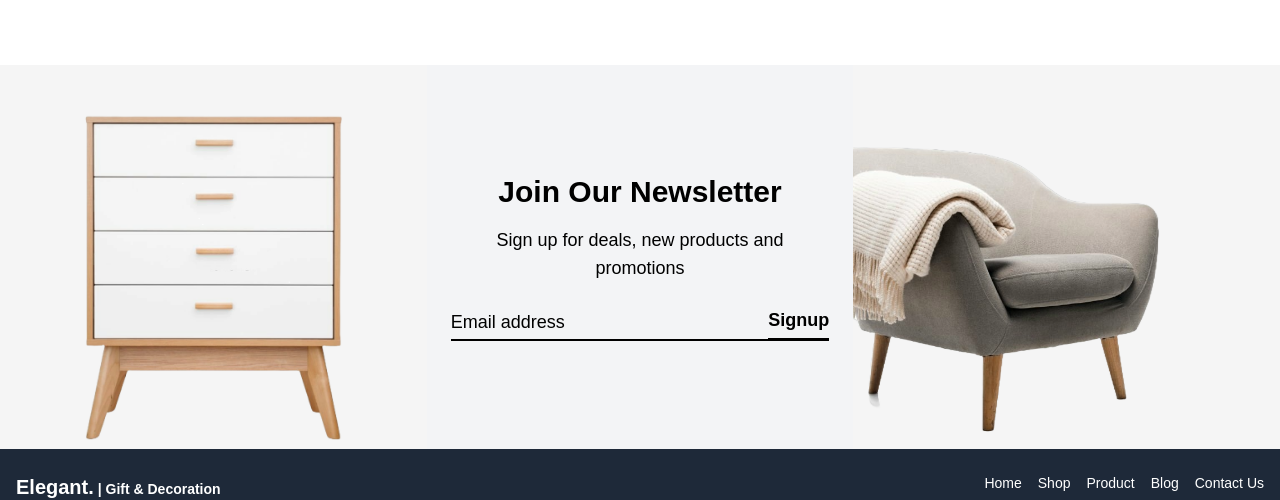
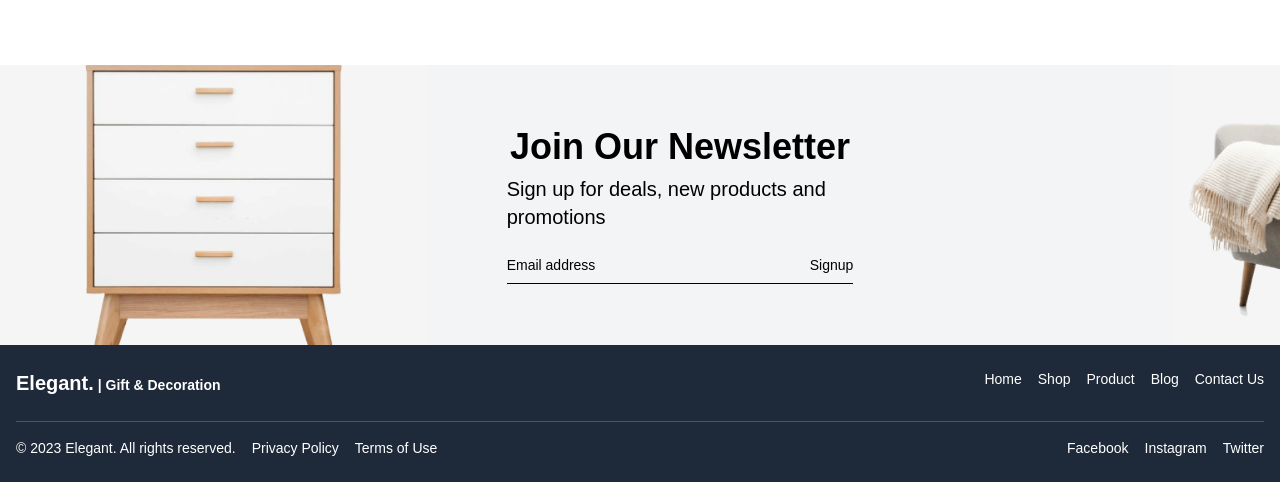
Before and after one commit to Igiraneza1/Elegant, a Next.js app: page /home1 in a window 1280 px wide. Shown: the part 2876-3376 px from the top of the page. Built offline with nearby package versions, Linux system fonts and the light colour scheme.

Commit message:
edited newsletter

```diff
--- a/src/app/home1/page.tsx
+++ b/src/app/home1/page.tsx
@@ -99,7 +99,7 @@ export default function Dashboard1() {
   </div>
 </div>
 
-<section className="w-full ml-50 px-4 md:px-8 py-20 ">
+<section className="w-full ml-50 px-2 md:px-6 py-20 ">
   <div className="flex justify-between items-center mb-12 px-2">
     <h2 className="text-4xl font-medium text-gray-900">New Arrivals</h2>
     <a
@@ -114,7 +114,6 @@ export default function Dashboard1() {
     {newArrivals.map((item, index) => (
       <div key={index} className="group cursor-pointer">
         <div className="relative mb-4 rounded-xl overflow-hidden bg-gray-100">
-          {/* BADGES over image */}
           {item.isNew && (
             <div className="absolute top-3 left-3 z-10 space-y-2 bg-gray-100 ">
               <span className="block bg-white text-black text-[10px] font-semibold px-2 py-0.5 rounded shadow-sm">
@@ -245,39 +244,47 @@ export default function Dashboard1() {
         </div>
       </section>
 
-<div className="flex w-full h-96 items-center justify-center bg-gray-100">
+      <div className="relative flex w-full h-[280px] bg-gray-100">
+  {/* Left: Dresser */}
+  <div className="w-1/3 h-full">
     <img
       src="image/furniture/bedroom.png"
-    alt=""
-    className="w-1/3 h-full object-cover "
+      alt="dresser"
+      className="w-full h-full object-cover left-0 bottom-0"
     />
+  </div>
 
-
-  <div className="w-1/3 h-full flex flex-col items-center justify-center text-center px-6">
-    <h2 className="text-3xl font-semibold text-black mb-4">
+  {/* Center: Newsletter */}
+  <div className="w-1/3 h-full flex flex-col items-center justify-center pl-20">
+    <h2 className="text-4xl font-semibold text-black mb-2">
       Join Our Newsletter
     </h2>
-    <p className="text-black mb-6 text-lg">
+    <p className="text-black text-base mb-4 text-xl">
       Sign up for deals, new products and promotions
     </p>
-    <div className="flex items-center border-b-2 border-black w-full max-w-md">
+    <div className="flex items-center border-b border-black w-full max-w-md">
       <input
         type="email"
         placeholder="Email address"
-        className="flex-1 bg-transparent border-none outline-none text-black placeholder-black text-lg"
+        className="flex-1 bg-transparent outline-none text-black placeholder-black text-sm py-2"
       />
-      <span className="text-black font-semibold hover:text-gray-800 ml-4 text-lg border-b border-black pb-1 cursor-pointer">
+      <span className="ml-4 text-sm font-medium text-black cursor-pointer hover:text-gray-800">
         Signup
       </span>
     </div>
   </div>
 
+  {/* Right: Half Chair in Corner */}
+  <div className="absolute bottom-0 right-0 h-full w-1/3 overflow-hidden">
     <img
       src="image/furniture/chair1.png"
-    alt=""
-    className="w-1/3 h-full object-cover"
+      alt="chair"
+      className="h-full w-full object-cover ml-80 mb-20 "
     />
   </div>
+</div>
+
+
 
 </main>
   );
```
Lines whose indentation alone changed are shown as unchanged.
